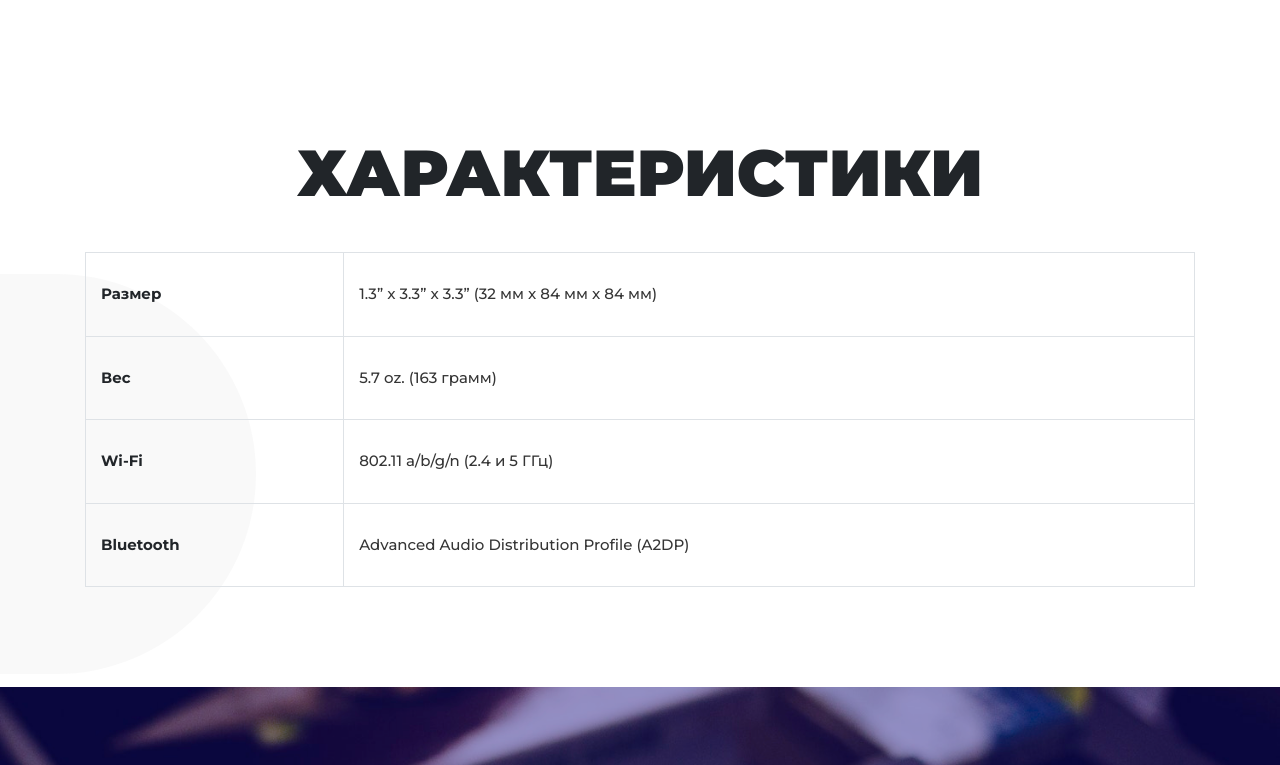
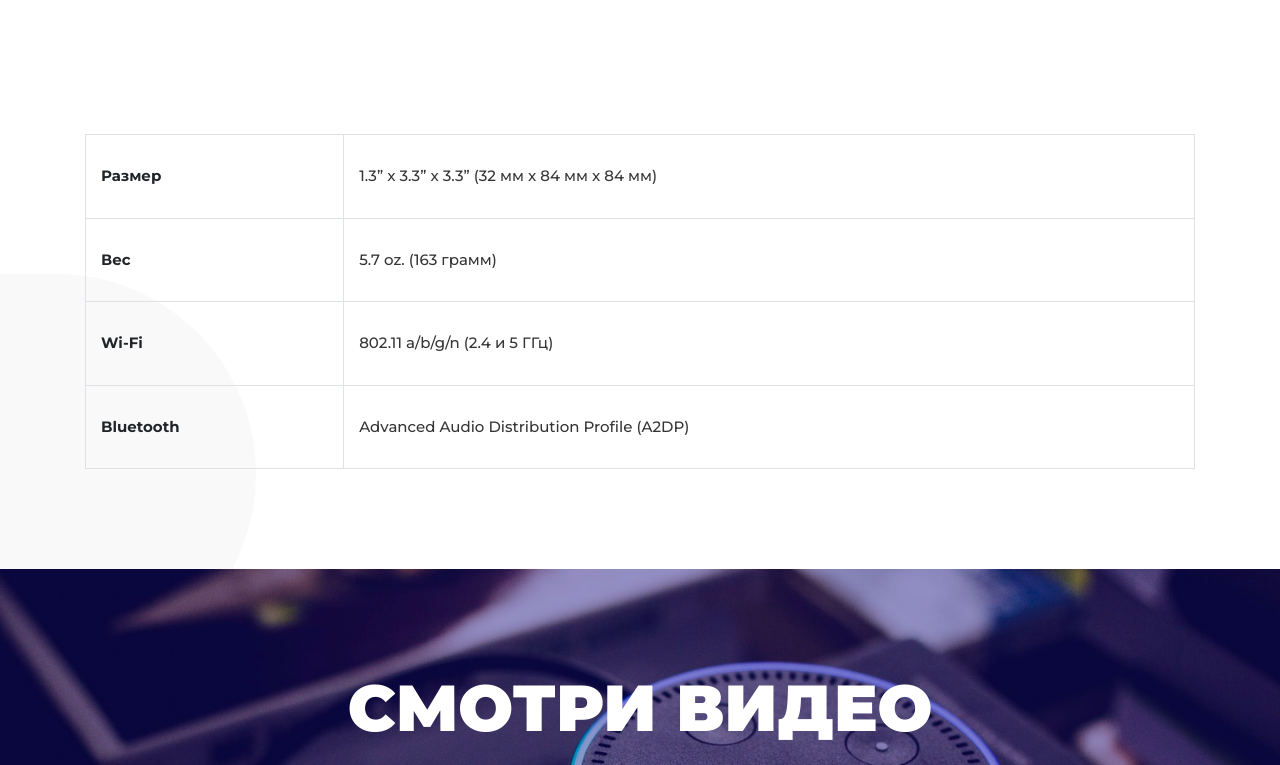
Before and after one commit to egorrya/pod, a plain HTML site: page index.html in a window 1280 px wide. Shown: the part 3280-4045 px from the top of the page. Drawn offline with nearby package versions, Linux system fonts and the light colour scheme.

Commit message:
Update index.html

```diff
--- a/index.html
+++ b/index.html
@@ -330,7 +330,7 @@
     <div class="container">
         <div class="row">
             <div class="col">
-                <h2 class="thecho-heading text-center">Характеристики</h2>
+
                 <table class="table table-bordered">
                     <tbody>
                         <tr>
```
